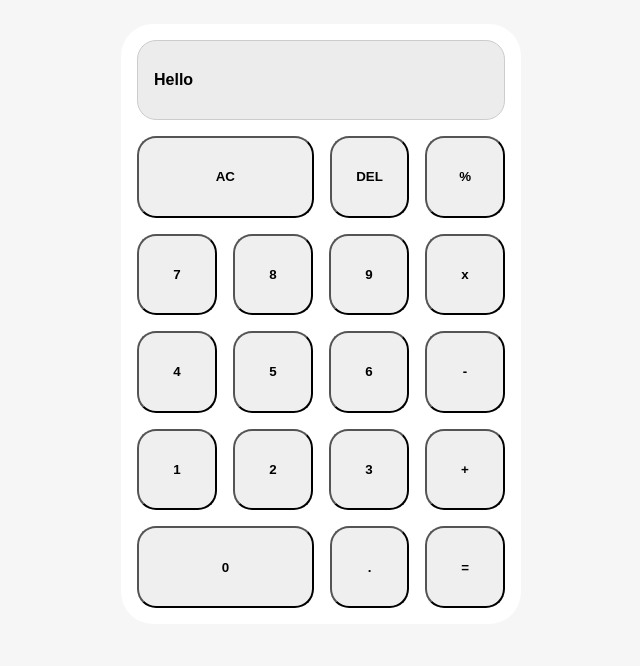
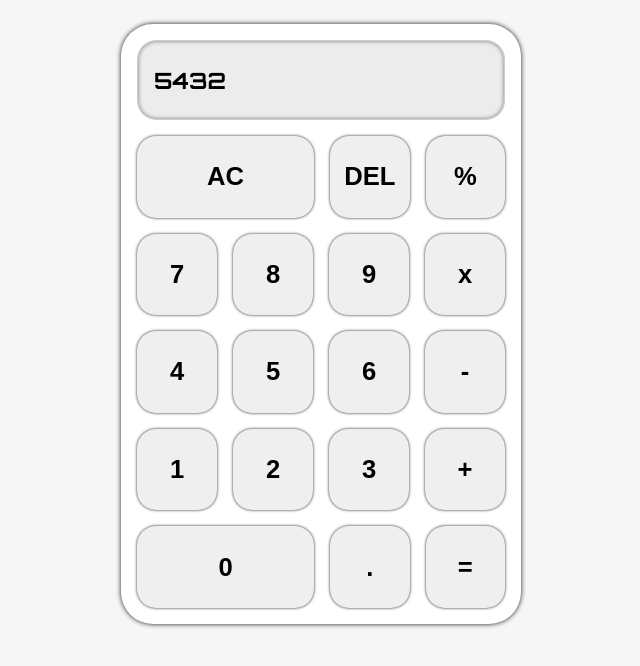
Before and after one commit to harrynortham/calculatorproject, a plain HTML site: page index.html in a window 1280 px wide. Shown: the whole page, without its empty margins (319-959 px from the left). Drawn offline with Linux system fonts and the light colour scheme.

Commit message:
styled the calculator and added google font

```diff
--- a/index.html
+++ b/index.html
@@ -7,11 +7,17 @@
     <link rel="stylesheet" href="style.css" />
     <!--Add defer for script to run after dom elements exist-->
     <script src="script.js" defer></script>
+    <link rel="preconnect" href="https://fonts.googleapis.com" />
+    <link rel="preconnect" href="https://fonts.gstatic.com" crossorigin />
+    <link
+      href="https://fonts.googleapis.com/css2?family=Orbitron:wght@400..900&display=swap"
+      rel="stylesheet"
+    />
   </head>
   <body>
     <div id="calculator">
       <div id="calculator__display">
-        <div id="calculator__display__text">Hello</div>
+        <div id="calculator__display__text">5432</div>
       </div>
       <div id="calculator__buttons">
         <div class="calculator__row">
--- a/script.js
+++ b/script.js
@@ -5,6 +5,7 @@ let secondNumber = 0;
 let display = document.getElementById("calculator__display__text");
 let buttonContainer = document.getElementById("calculator__buttons");
 let buttons = buttonContainer.getElementsByTagName("button");
+buttons = Array.from(buttons);
 
 function add(a, b) {
   return a + b;
@@ -44,11 +45,16 @@ function operate(number, operator, secondNumber) {
 }
 
 //make array from html collection and give each one click function
-const buttonActions = Array.from(buttons).forEach((element) => {
+buttons.forEach((element) => {
   element.addEventListener("click", () => {
-    updateDisplay(element.id);
     // add here a switch that will perform different function for each key
+    if (operator == "") {
+      displayValue = displayValue.concat(element.id);
+      updateDisplay(displayValue);
+    }
 
     //same function for the number keys
   });
 });
+
+console.log(buttons);
--- a/style.css
+++ b/style.css
@@ -21,6 +21,7 @@ html {
   margin: auto;
   display: flex;
   flex-direction: column;
+  box-shadow: 0px 0px 5px rgba(0, 0, 0, 0.9);
 }
 
 #calculator__display {
@@ -34,11 +35,17 @@ html {
   display: flex;
   flex-direction: column;
   justify-content: center;
+  box-shadow: inset 0px 0px 4px rgba(0, 0, 0, 0.5);
 }
 
 #calculator__display__text {
   font-weight: bold;
-  font-family: Arial, Helvetica, sans-serif;
+  font-family: "Orbitron", sans-serif;
+  font-optical-sizing: auto;
+  overflow: hidden;
+  text-overflow: ellipsis;
+  font-size: 1.4rem;
+  text-transform: uppercase;
 }
 
 #calculator__buttons {
@@ -57,14 +64,19 @@ html {
   width: 25%;
   border-radius: var(--border-radius-sm);
   font-weight: bold;
+  box-shadow: 0px 0px 3px rgba(0, 0, 0, 0.9);
+  border: 0;
+  margin-left: 1rem;
+  cursor: pointer;
+  font-size: 1.6rem;
 }
 
 .calculator__row > button.button--lg {
   width: calc(50% + 1.5rem);
 }
 
-.calculator__row > button {
-  margin-left: 1rem;
+.calculator__row > button:hover {
+  background: ghostwhite;
 }
 
 .calculator__row > button:first-child {
```
